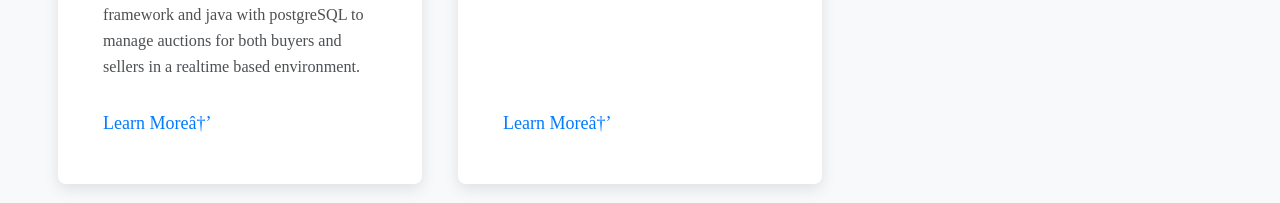
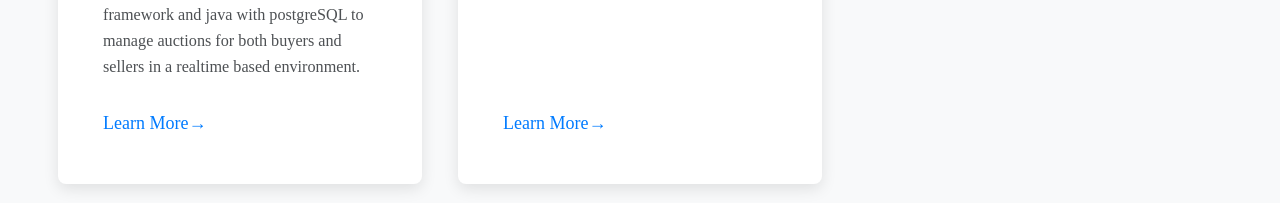
Before and after one commit to Alaindeve1/portfolio-website, a React (Create React App) app: page / in a window 1280 px wide. Shown: the part 1378-1581 px from the top of the page. Built offline with nearby package versions, Linux system fonts and the light colour scheme.

Commit message:
changed the styling issue on featured projects on homepage

```diff
--- a/src/pages/Home.jsx
+++ b/src/pages/Home.jsx
@@ -119,7 +119,7 @@ const Home = () => {
                 <p>{t('projectDescriptions.2', { defaultValue: auctionProject?.description })}</p>
                 <Link to="/projects" className="project-link">
                   {t('home.featured.learnMore')}
-                  <span>â†’</span>
+                  <span>→</span>
                 </Link>
               </div>
             </div>
@@ -157,7 +157,7 @@ const Home = () => {
                 <p>{t('home.featured.descriptions.ecommerce')}</p>
                 <Link to="/projects" className="project-link">
                   {t('home.featured.learnMore')}
-                  <span>â†’</span>
+                  <span>→</span>
                 </Link>
               </div>
             </div>
```
